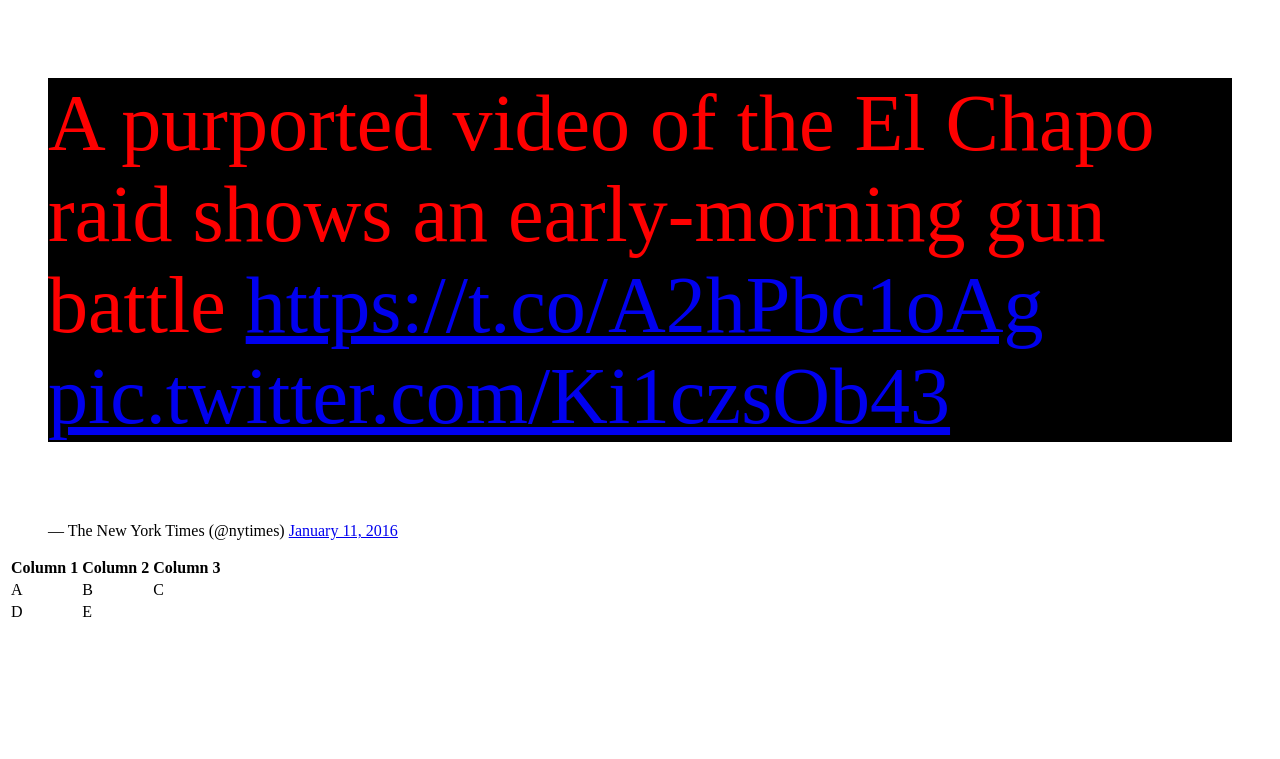
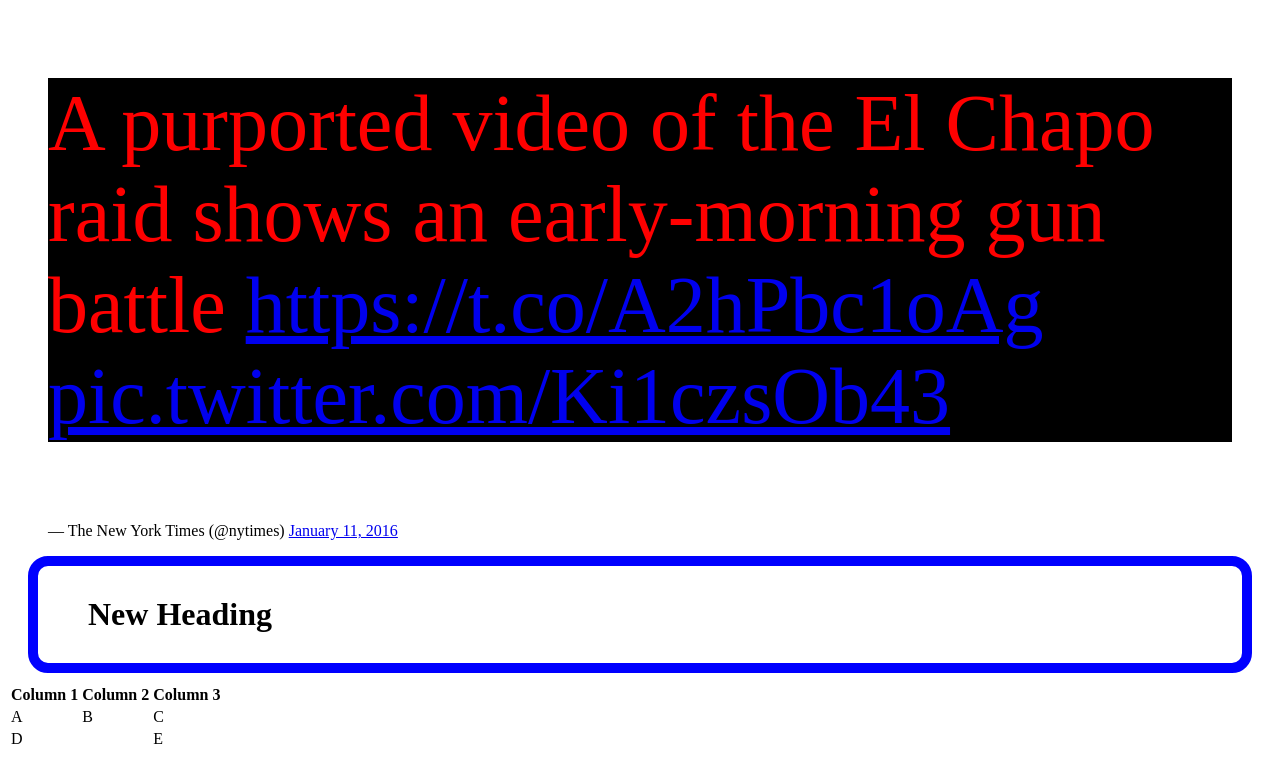
Before and after one commit to twpadjen/intro-website, a plain HTML site: page index.html in a window 1280 px wide. Shown: the part 1279-2038 px from the top of the page. Before the commit the page ends 1911 px from the top, so only its background shows below. Drawn offline with Linux system fonts and the light colour scheme.

Commit message:
Add new heading

```diff
--- a/index.html
+++ b/index.html
@@ -47,6 +47,8 @@ Inside a paragraph.
 <script async src="//platform.twitter.com/widgets.js" charset="utf-8"></script>
 
 
+<h1>New Heading</h1>
+
 <table>
     <thead>
         <tr>
@@ -62,8 +64,8 @@ Inside a paragraph.
             <td>C</td>
         </tr>
         <tr>
-            <td>D</td>
-            <td colspan="2">E</td>
+            <td colspan="2">D</td>
+            <td>E</td>
         </tr>
     </tbody>
 </table>
```
